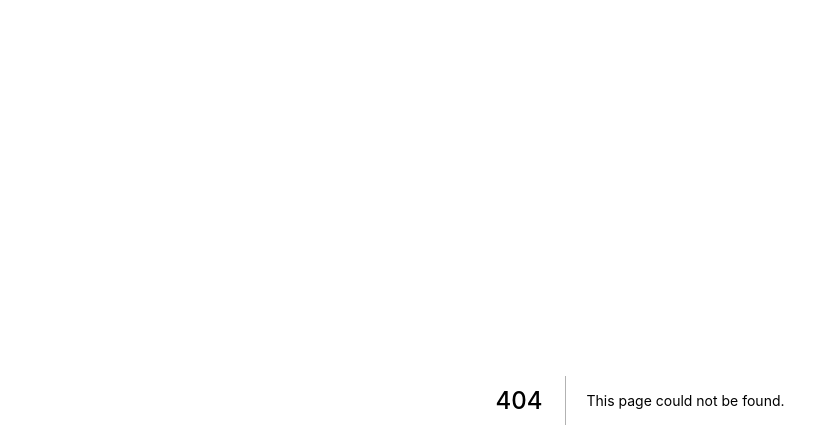
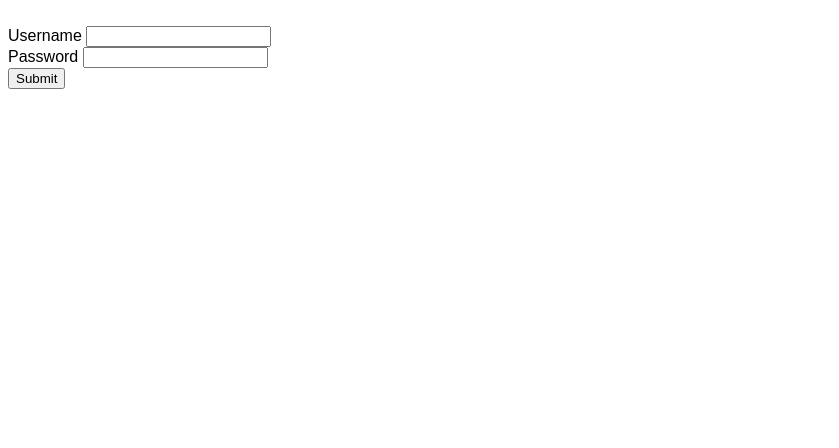
Before and after one commit to gagank02/legacy-builders-portal, a Next.js app in the folder client/: page /signIn in a window 1280 px wide. Before the commit this address had no page. Shown: the top 448 px of the page, without its empty margins (0-839 px from the left). Built offline with nearby package versions, Linux system fonts and the light colour scheme.

Commit message:
Initial sign on page

```diff
--- /dev/null
+++ b/client/pages/signIn.js
@@ -0,0 +1,46 @@
+import { useState } from "react";
+
+const SignIn = () => {
+    const [userName, setUserName] = useState('');
+    const [password, setPassword] = useState('');
+
+    const handleSubmit = (e) => {
+        e.preventDefault();
+        const user = {userName, password};
+
+        fetch('', {
+            method: 'POST',
+            headers: {"Content-Type": "application/json"},
+            body: JSON.stringify(user)
+        }).then(() => {
+            console.log("User signed in");
+
+        });
+    }
+
+    return (
+        <>
+        <div className="image">
+            <img></img>
+        </div>
+        <div className="form">
+            <form>
+                <div className="input-container">
+                <label>Username </label>
+                <input type="text" name="uname" value={userName} required onChange={(e) => setUserName(e.target.value)}/>
+                </div>
+                <div className="input-container">
+                <label>Password </label>
+                <input type="password" name="pass" value={password} required onChange={(e) => setPassword(e.target.value)}/>
+
+                </div>
+                <div className="button-container">
+                <input type="submit" />
+                </div>
+            </form>
+        </div>
+        </>
+     );
+}
+
+export default SignIn;
```
Also changed, not shown: client/components/signIn.css (added).
